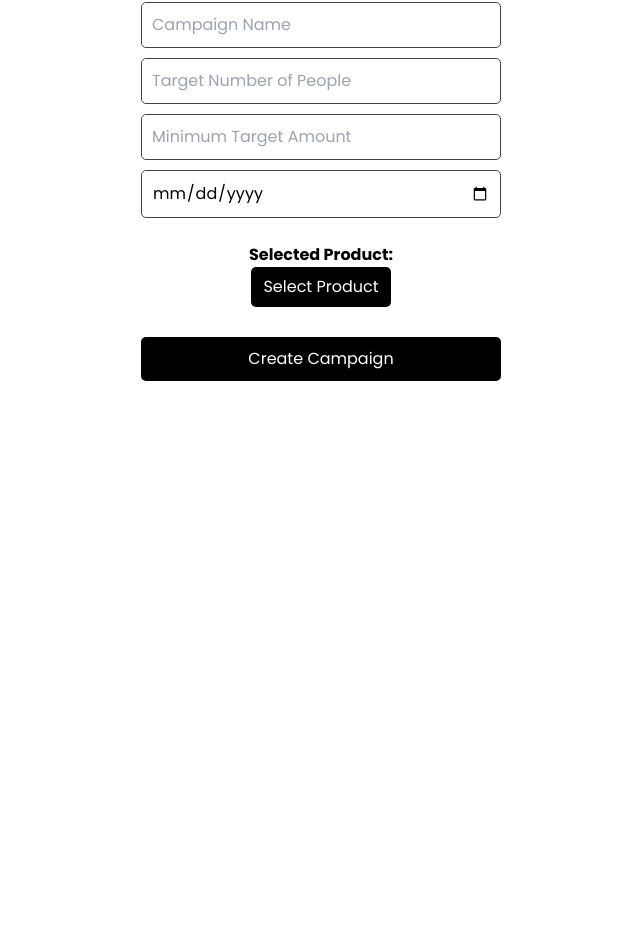
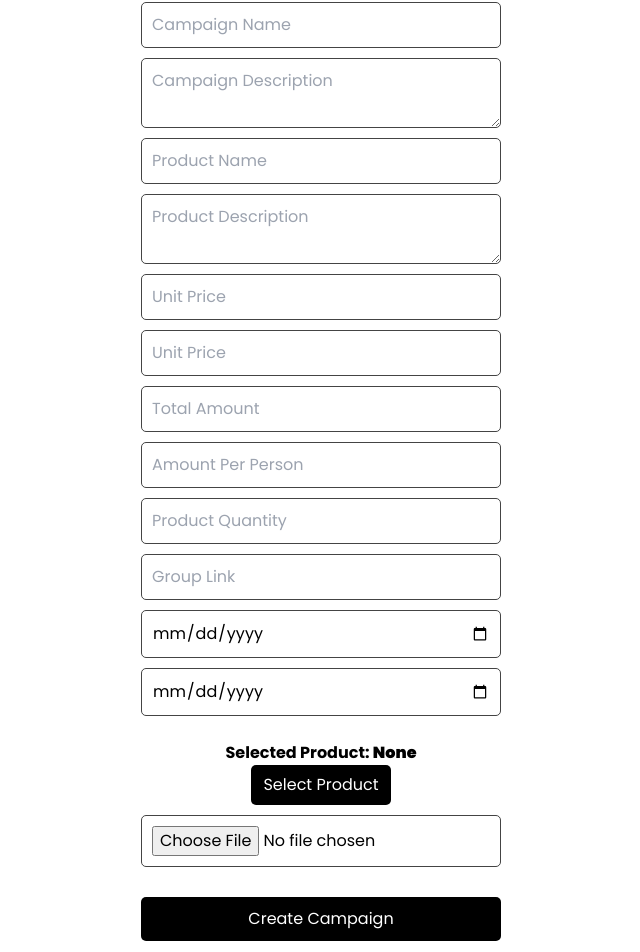
Before and after one commit to Jamison-lii/Buy-together-Project, a React (Vite) app: page /createCampaign in a window 1280 px wide. Shown: the part 286-1238 px from the top of the page, without its empty margins (319-959 px from the left). Before the commit the page ends 800 px from the top, so only its background shows below. Built offline with nearby package versions, Linux system fonts and the light colour scheme.

Commit message:
create campaign working

```diff
--- a/src/Pages/CreateCampaign.jsx
+++ b/src/Pages/CreateCampaign.jsx
@@ -1,58 +1,195 @@
 import React, { useState, useEffect } from "react";
-import { useSearch } from "../Context/SearchContext"; // 🔹 Get selected product
+import { useSearch } from "../Context/SearchContext";
 import { useNavigate } from "react-router-dom";
 
 const CreateCampaign = () => {
   const navigate = useNavigate();
-  const { selectedProd } = useSearch(); // 🔹 Get selected product from context
+  const { selectedProd } = useSearch();
 
   const [formData, setFormData] = useState({
     campaignName: "",
-    targetPeople: "",
-    minTargetAmount: "",
-    deadline: "",
-    product: null, // 🔹 Initialize product as null
+    description: "",
+    target_amount: "",
+    amount_per_person: "",
+    // targetPeople: "",
+    // minTargetAmount: "",
+    group_link: "",
+    start_date: "",
+    end_date: "",
+    //  product: null,
+    product_name: "",
+    product_description: "",
+    product_unit_price: "",
+    product_bulk_price: "",
+    product_quantity: "",
+    product_image: null,
   });
 
   const [message, setMessage] = useState("");
 
-  // ✅ Use Effect to update formData when a product is selected
+  // useEffect(() => {
+  //   if (selectedProd) {
+  //     setFormData((prev) => ({
+  //       ...prev,
+  //       product: selectedProd,
+  //       product_name: selectedProd.name || "",
+  //       product_description: selectedProd.description || "",
+  //       product_unit_price: selectedProd.new_price || "",
+  //       product_bulk_price: selectedProd.old_price || "",
+  //       product_quantity: selectedProd.quantity || "",
+  //       product_image: selectedProd.image || null,
+  //     }));
+  //   }
+  // }, [selectedProd]);
+
   useEffect(() => {
-    if (selectedProd) {
-      setFormData((prev) => ({
-        ...prev,
-        product: selectedProd, // ✅ Update formData with selected product
-      }));
-    }
-  }, [selectedProd]);
+    setFormData((prev) => ({
+      product_name: formData.product_name,
+      product_description: formData.product_description,
+      product_unit_price: formData.product_unit_price,
+      product_bulk_price: formData.product_bulk_price,
+      product_quantity: formData.product_quantity,
+      // product_image: formData.product_image,
+    }));
+  }, []);
 
-  // Handle Input Change
   const handleChange = (e) => {
     const { name, value } = e.target;
-    setFormData({ ...formData, [name]: value });
+    setFormData({ ...formData, [name]: value || "" });
   };
 
-  // Handle Form Submission
-  const handleSubmit = (e) => {
+  const handleFileChange = (e) => {
+    const file = e.target.files[0];
+    if (file) {
+      if (file.type !== "image/png" && file.type !== "image/jpeg") {
+        console.log("invalid file type");
+      }
+      setFormData({
+        ...formData,
+        product_image: file,
+      });
+    }
+    // setFormData({ ...formData, product_image: e.target.files[0] });
+  };
+
+  const handleSubmit = async (e) => {
+    // e.preventDefault();
     e.preventDefault();
-
-    if (!formData.campaignName || !formData.targetPeople || !formData.minTargetAmount || !formData.deadline || !formData.product) {
-      setMessage("All fields are required!");
+    console.log("submitting");
+    if (
+      !formData.campaignName ||
+      //!formData.targetPeople ||
+      //!formData.minTargetAmount ||
+      !formData.start_date ||
+      !formData.product_quantity ||
+      !formData.end_date
+      //!formData.product
+    ) {
+      setMessage("⚠️ All fields are required!");
       return;
     }
 
-    console.log("Campaign Data Submitted:", formData);
-    setMessage("Campaign Created Successfully!");
+    await createPurchaseGoal(); // ✅ Calls API function
+  };
 
-    // Reset Form
-    setFormData({
-      campaignName: "",
-      targetPeople: "",
-      minTargetAmount: "",
-      deadline: "",
-      product: null,
+  async function createPurchaseGoal() {
+    const Url =
+      "https://rrn24.techchantier.site/buy-together-api/public/api/purchase-goals";
+    const token = localStorage.getItem("token");
+
+    console.log("creating");
+
+    if (!token) {
+      setMessage("⚠️ User not authenticated. Please log in.");
+      return;
+    }
+
+    const campaignData = new FormData();
+    // Append each field manually from formData to campaignData
+    campaignData.append("title", formData.campaignName);
+    console.log("description:", formData.description);
+    campaignData.append("description", formData.description);
+    console.log("description1:", formData.description);
+    campaignData.append("target_amount", formData.target_amount);
+    campaignData.append("amount_per_person", formData.amount_per_person);
+    // campaignData.append("targetPeople", formData.targetPeople);
+    // campaignData.append("minTargetAmount", formData.minTargetAmount);
+    campaignData.append("group_link", formData.group_link);
+    campaignData.append("start_date", formData.start_date);
+    campaignData.append("end_date", formData.end_date);
+    campaignData.append("product_quantity", formData.product_quantity);
+
+    // Append product-related fields if available
+    if (formData.product_name)
+      campaignData.append("product_name", formData.product_name);
+    if (formData.product_description)
+      campaignData.append("product_description", formData.product_description);
+    if (formData.product_unit_price)
+      campaignData.append("product_unit_price", formData.product_unit_price);
+    if (formData.product_bulk_price)
+      campaignData.append("product_bulk_price", formData.product_bulk_price);
+
+    // Append the product image if it's available
+
+    console.log("product image:", formData.product_image);
+    if (formData.product_image) {
+      campaignData.append("product_image", formData.product_image);
+    }
+    console.log("product image:", formData.product_image);
+
+    console.log(campaignData); // For debugging: logs the FormData
+
+    // After appending all formData fields to campaignData, log them properly
+    campaignData.forEach((value, key) => {
+      console.log(key, value);
     });
-  };
+
+    try {
+      const response = await fetch(Url, {
+        // mode:"no-cors",
+        method: "POST",
+        headers: {
+          //   "Content-Type": "multipart/form-data",
+          Authorization: `Bearer ${token}`,
+
+          Accept: "application/json",
+        },
+        body: campaignData,
+      });
+
+      const data = await response.json();
+      console.log("API Response:", data);
+
+      if (response.ok) {
+        setMessage("✅ Campaign Created Successfully!");
+        setFormData({
+          campaignName: "",
+          description: "",
+          target_amount: "",
+          amount_per_person: "",
+          // targetPeople: "",
+          // minTargetAmount: "",
+          group_link: "",
+          start_date: "",
+          end_date: "",
+          // product: null,
+          product_name: "",
+          product_description: "",
+          product_unit_price: "",
+          product_bulk_price: "",
+          product_quantity: "",
+          product_image: "",
+        });
+
+        // navigate("/");
+      } else {
+        setMessage(data.message || "❌ Failed to create campaign.");
+      }
+    } catch (error) {
+      console.error("Error:", error);
+      setMessage("❌ Something went wrong. Try again.");
+    }
+  }
 
   return (
     <div style={styles.container}>
@@ -68,8 +205,72 @@ const CreateCampaign = () => {
           required
           style={styles.input}
         />
+        <textarea
+          name="description"
+          placeholder="Campaign Description"
+          value={formData.description}
+          onChange={handleChange}
+          required
+          style={styles.input}
+        />
 
         <input
+          name="product_name"
+          placeholder="Product Name"
+          value={formData.product_name}
+          onChange={handleChange}
+          required
+          style={styles.input}
+        />
+
+        <textarea
+          name="product_description"
+          placeholder="Product Description"
+          value={formData.product_name}
+          onChange={handleChange}
+          required
+          style={styles.input}
+        />
+
+        <input
+          type="number"
+          name="product_unit_price"
+          placeholder="Unit Price"
+          value={formData.product_unit_price}
+          onChange={handleChange}
+          required
+          style={styles.input}
+        />
+
+        <input
+          type="number"
+          name="product_bulk_price"
+          placeholder="Unit Price"
+          value={formData.product_bulk_price}
+          onChange={handleChange}
+          required
+          style={styles.input}
+        />
+
+        <input
+          type="number"
+          name="target_amount"
+          placeholder="Total Amount"
+          value={formData.target_amount}
+          onChange={handleChange}
+          required
+          style={styles.input}
+        />
+        <input
+          type="number"
+          name="amount_per_person"
+          placeholder="Amount Per Person"
+          value={formData.amount_per_person}
+          onChange={handleChange}
+          required
+          style={styles.input}
+        />
+        {/* <input
           type="number"
           name="targetPeople"
           placeholder="Target Number of People"
@@ -77,9 +278,8 @@ const CreateCampaign = () => {
           onChange={handleChange}
           required
           style={styles.input}
-        />
-
-        <input
+        /> */}
+        {/* <input
           type="number"
           name="minTargetAmount"
           placeholder="Minimum Target Amount"
@@ -87,38 +287,110 @@ const CreateCampaign = () => {
           onChange={handleChange}
           required
           style={styles.input}
+        /> */}
+        <input
+          type="number"
+          name="product_quantity"
+          placeholder="Product Quantity"
+          value={formData.product_quantity}
+          onChange={handleChange}
+          required
+          style={styles.input}
         />
-
+        <input
+          type="text"
+          name="group_link"
+          placeholder="Group Link"
+          value={formData.group_link}
+          onChange={handleChange}
+          style={styles.input}
+        />
         <input
           type="date"
-          name="deadline"
-          value={formData.deadline}
+          name="start_date"
+          value={formData.start_date}
+          placeholder="Start Date"
           onChange={handleChange}
           required
           style={styles.dateInput}
         />
-
-        {/* ✅ Display Selected Product */}
+        <input
+          type="date"
+          name="end_date"
+          value={formData.end_date}
+          placeholder="End Date"
+          onChange={handleChange}
+          required
+          style={styles.dateInput}
+        />
         <div style={styles.productContainer}>
-          <p style={styles.productText}>Selected Product: <strong>{formData.product ? formData.product.name : "None"}</strong></p>
-          <button onClick={() => navigate('/createCampaign/selectProduct')} type="button" style={styles.productButton}>Select Product</button>
+          <p style={styles.productText}>
+            Selected Product: <strong>{formData.product_name || "None"}</strong>
+          </p>
+          <button
+            onClick={() => navigate("/createCampaign/selectProduct")}
+            type="button"
+            style={styles.productButton}
+          >
+            Select Product
+          </button>
         </div>
-
-        <button type="submit" style={styles.button}>Create Campaign</button>
+        <input
+          type="file"
+          accept=".jpeg,.png,.jpg"
+          name="product_image"
+          style={styles.input}
+          onChange={handleFileChange}
+        />
+        <button type="submit" onClick={handleSubmit} style={styles.button}>
+          Create Campaign
+        </button>
       </form>
     </div>
   );
 };
 
 const styles = {
-  container: { maxWidth: "400px", margin: "auto", padding: "20px", textAlign: "center" },
+  container: {
+    maxWidth: "400px",
+    margin: "auto",
+    padding: "20px",
+    textAlign: "center",
+  },
   form: { display: "flex", flexDirection: "column", gap: "10px" },
-  input: { padding: "10px", borderRadius: "5px", border: "1px solid #444", fontSize: "16px" },
-  dateInput: { padding: "10px", borderRadius: "5px", border: "1px solid #444", fontSize: "16px", backgroundColor: "#fff", color: "#000" },
+  input: {
+    padding: "10px",
+    borderRadius: "5px",
+    border: "1px solid #444",
+    fontSize: "16px",
+  },
+  dateInput: {
+    padding: "10px",
+    borderRadius: "5px",
+    border: "1px solid #444",
+    fontSize: "16px",
+    backgroundColor: "#fff",
+    color: "#000",
+  },
   productContainer: { marginTop: "15px", textAlign: "center" },
   productText: { fontSize: "16px", fontWeight: "bold" },
-  productButton: { padding: "8px 12px", background: "black", color: "white", border: "none", borderRadius: "5px", cursor: "pointer" },
-  button: { marginTop: "20px", padding: "10px", background: "black", color: "white", border: "none", borderRadius: "5px", cursor: "pointer" },
+  productButton: {
+    padding: "8px 12px",
+    background: "black",
+    color: "white",
+    border: "none",
+    borderRadius: "5px",
+    cursor: "pointer",
+  },
+  button: {
+    marginTop: "20px",
+    padding: "10px",
+    background: "black",
+    color: "white",
+    border: "none",
+    borderRadius: "5px",
+    cursor: "pointer",
+  },
   message: { color: "lightgreen" },
 };
 
```
Also changed, not shown: src/Components/1RenderingAssets/all_product.js (+6 -6 lines), src/Pages/LoginSignUp.jsx (+39 -5 lines).
